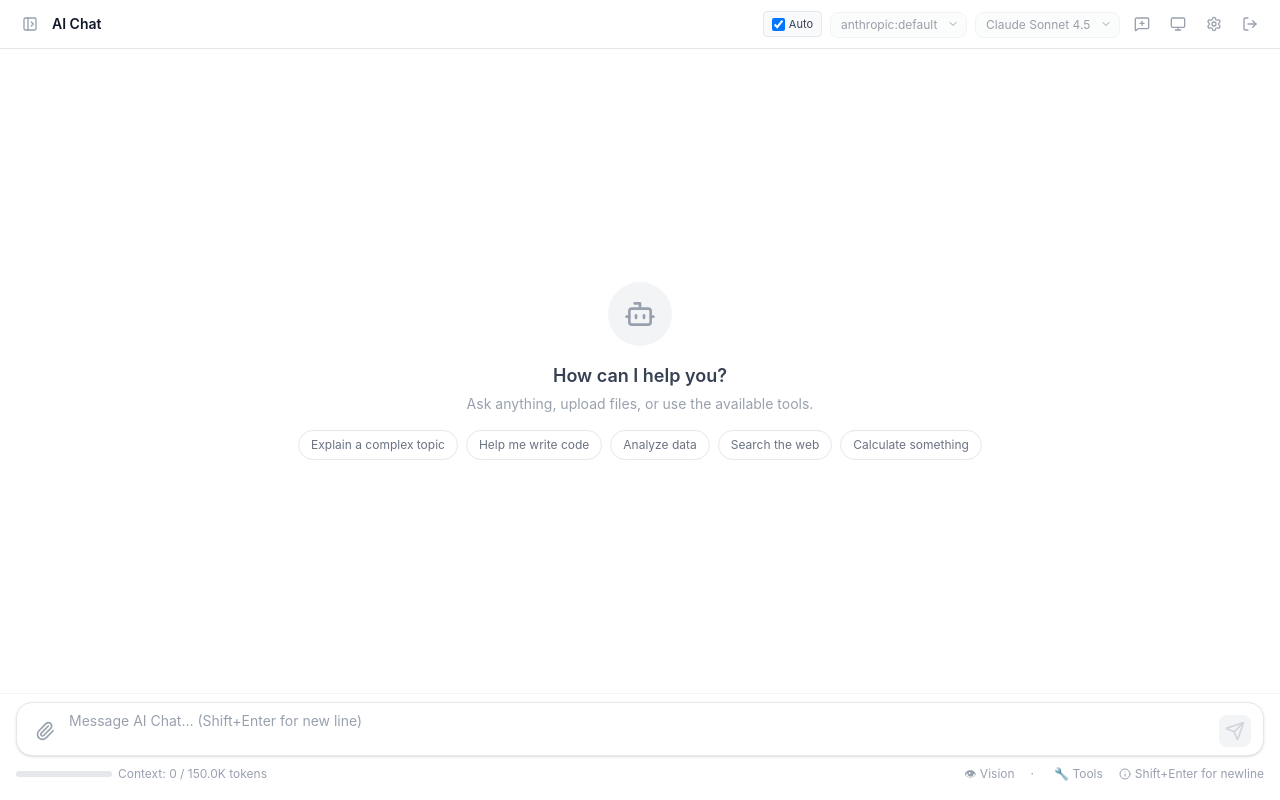
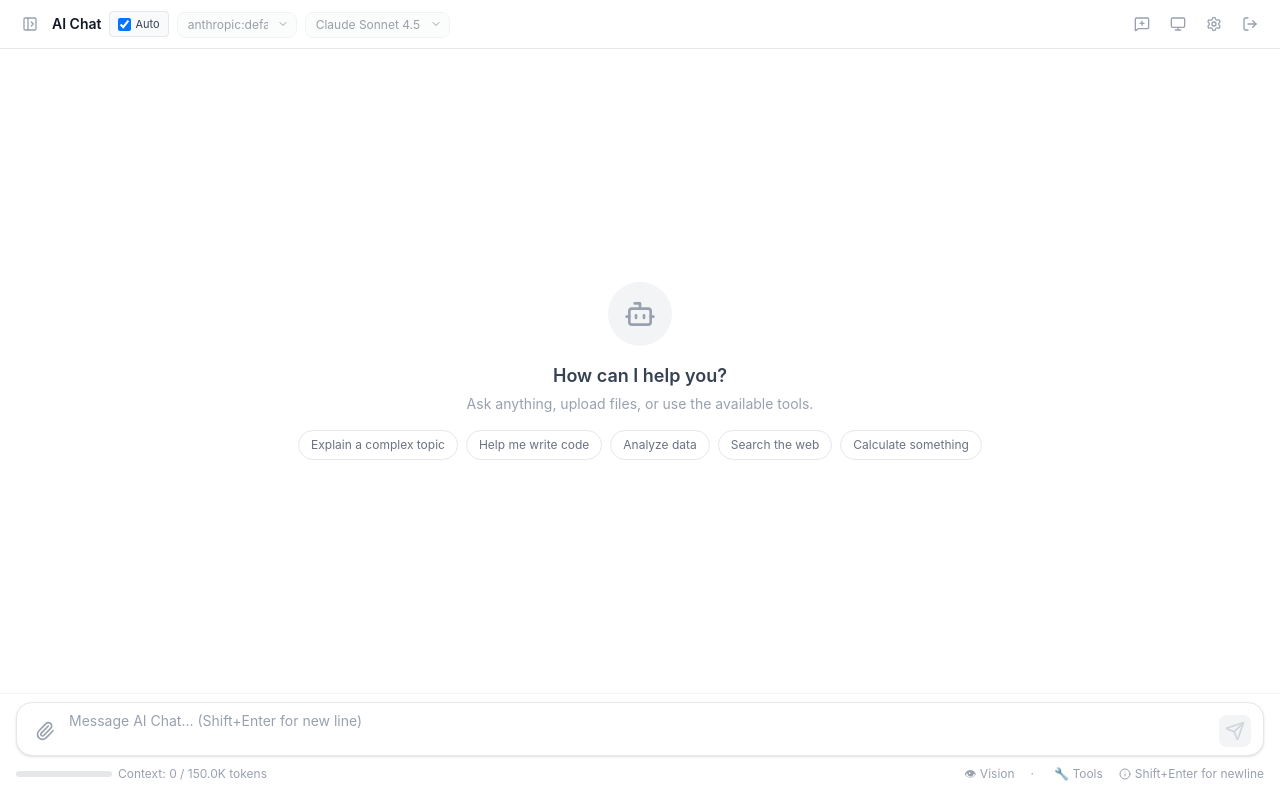
Before and after one commit to JadeOpenClawAI/ai-chat, a Next.js app: page / in a window 1280 px wide. Built offline with nearby package versions, Linux system fonts and the light colour scheme.

Commit message:
View width fixes

```diff
--- a/components/chat/ChatInterface.tsx
+++ b/components/chat/ChatInterface.tsx
@@ -358,7 +358,8 @@ export function ChatInterface() {
 
   return (
     <div className="flex h-screen flex-col bg-white dark:bg-gray-950">
-      <header className="flex flex-shrink-0 items-center justify-between border-b border-gray-200 px-4 py-2.5 dark:border-gray-800">
+      <header className="flex flex-shrink-0 flex-wrap items-center gap-y-1.5 border-b border-gray-200 px-4 py-2.5 dark:border-gray-800">
+          {/* Left: sidebar toggle + title */}
           <div className="flex items-center gap-2">
             <button
               type="button"
@@ -383,7 +384,8 @@ export function ChatInterface() {
             )}
           </div>
 
-          <div className="flex items-center gap-2">
+          {/* Auto checkbox + provider + model selects: inline on desktop, wraps to second row on mobile */}
+          <div className="order-last flex w-full items-center gap-2 sm:order-none sm:ml-2 sm:w-auto">
             <div className="flex items-center gap-1 rounded border border-gray-200 bg-gray-50 px-2 py-1 text-[11px] text-gray-700 dark:border-gray-700 dark:bg-gray-800 dark:text-gray-300">
               <input
                 id="auto-routing-toggle"
@@ -392,17 +394,16 @@ export function ChatInterface() {
                 onChange={(e) => setIsAutoRouting(e.target.checked)}
               />
               <label htmlFor="auto-routing-toggle" className="cursor-pointer select-none">
-              Auto
+                Auto
               </label>
             </div>
-
 
             <div className="relative">
               <select
                 value={profileId}
                 onChange={(e) => setProfileId(e.target.value)}
                 disabled={mounted ? isAutoRouting : true}
-                className="appearance-none rounded-lg border border-gray-200 bg-gray-50 py-1 pl-2.5 pr-7 text-xs text-gray-700 outline-none disabled:opacity-50 dark:border-gray-700 dark:bg-gray-800 dark:text-gray-300"
+                className="max-w-[120px] appearance-none rounded-lg border border-gray-200 bg-gray-50 py-1 pl-2.5 pr-7 text-xs text-gray-700 outline-none disabled:opacity-50 dark:border-gray-700 dark:bg-gray-800 dark:text-gray-300"
                 title="Active profile"
               >
                 {profiles.map((p) => (
@@ -414,22 +415,25 @@ export function ChatInterface() {
               <ChevronDown className="pointer-events-none absolute right-2 top-1/2 h-3 w-3 -translate-y-1/2 text-gray-400" />
             </div>
 
-            <div className="relative">
+            <div className="relative min-w-0 flex-1 sm:flex-none">
               <select
                 value={model}
                 onChange={(e) => setModel(e.target.value)}
                 disabled={mounted ? isAutoRouting : true}
-                className="appearance-none rounded-lg border border-gray-200 bg-gray-50 py-1 pl-2.5 pr-7 text-xs text-gray-700 outline-none disabled:opacity-50 dark:border-gray-700 dark:bg-gray-800 dark:text-gray-300"
+                className="w-full appearance-none rounded-lg border border-gray-200 bg-gray-50 py-1 pl-2.5 pr-7 text-xs text-gray-700 outline-none disabled:opacity-50 sm:max-w-[160px] dark:border-gray-700 dark:bg-gray-800 dark:text-gray-300"
               >
                 {availableModels.map((m) => (
-                  <option key={m.provider + '/' +m.id} value={m.id}>
+                  <option key={m.provider + '/' + m.id} value={m.id}>
                     {m.name}
                   </option>
                 ))}
               </select>
               <ChevronDown className="pointer-events-none absolute right-2 top-1/2 h-3 w-3 -translate-y-1/2 text-gray-400" />
             </div>
+          </div>
 
+          {/* Icon buttons — always on first row, pushed to the right */}
+          <div className="ml-auto flex items-center gap-2">
             <button
               onClick={clearConversation}
               title="New conversation"
```
